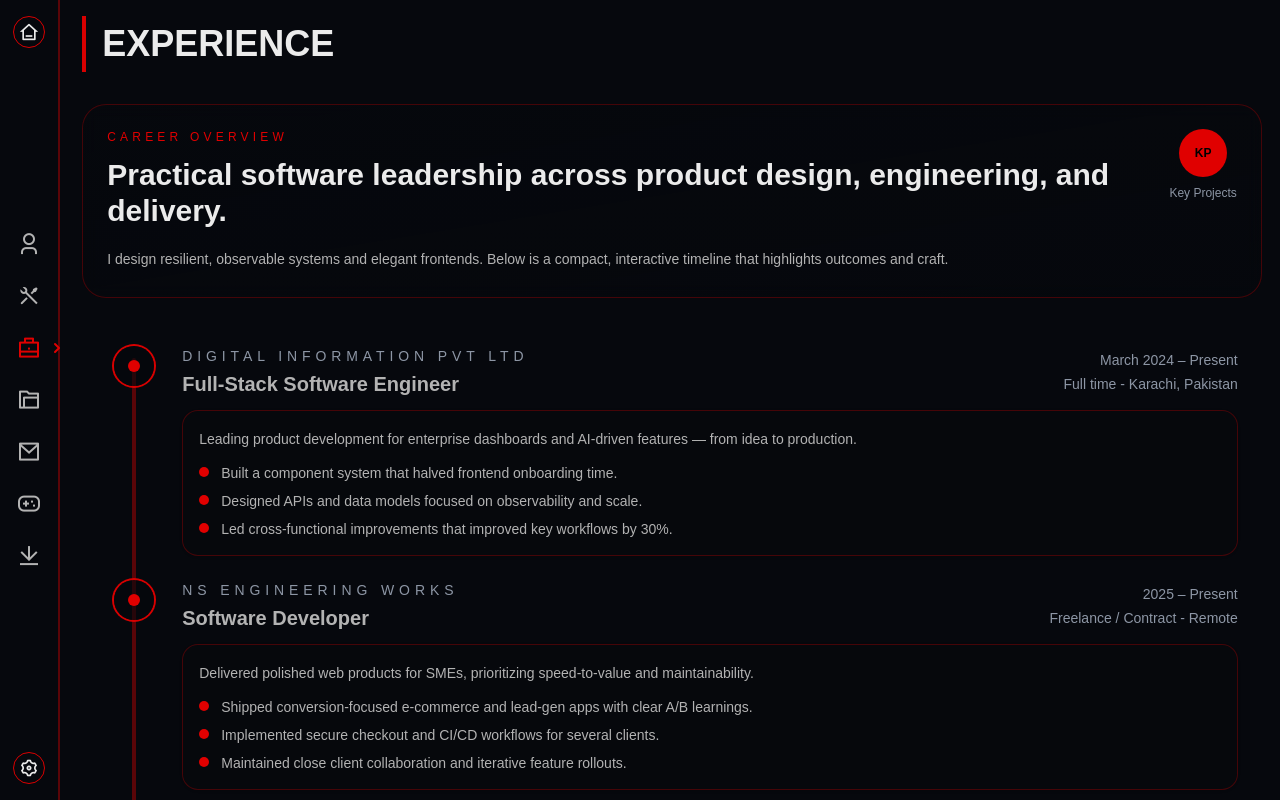
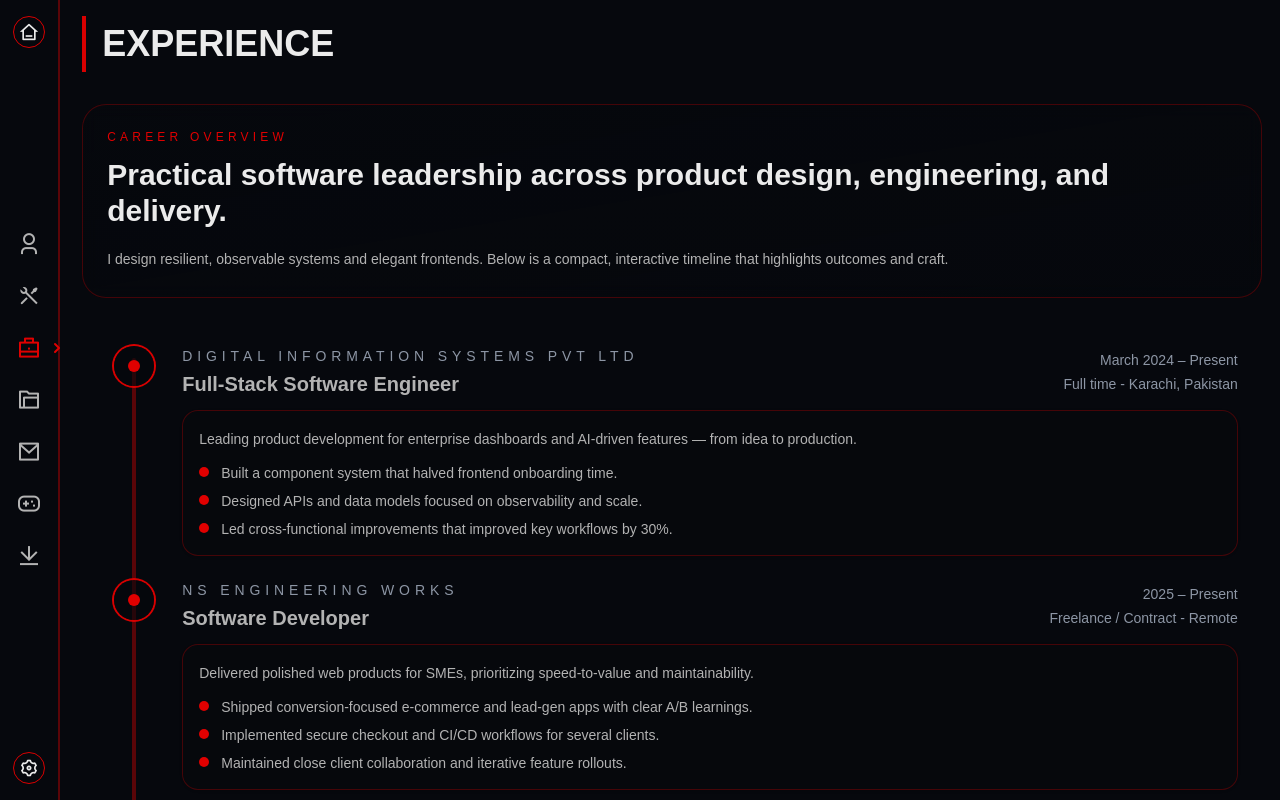
Before and after one commit to konain611/Portfolio, a Next.js app in the folder syedkonainnasir/: page /experience in a window 1280 px wide. Shown: the top 800 px of the page. Built offline with nearby package versions, Linux system fonts and the light colour scheme.

Commit message:
Update page.js

```diff
--- a/syedkonainnasir/src/app/experience/page.js
+++ b/syedkonainnasir/src/app/experience/page.js
@@ -1,7 +1,7 @@
 const experienceItems = [
   {
     role: "Full-Stack Software Engineer",
-    company: "Digital Information Pvt Ltd",
+    company: "Digital Information Systems Pvt Ltd",
     period: "March 2024 – Present",
     location: "Full time - Karachi, Pakistan",
     summary:
@@ -25,6 +25,19 @@ const experienceItems = [
       "Maintained close client collaboration and iterative feature rollouts.",
     ],
   },
+  // {
+  //   role: "Full-Stack Developer",
+  //   company: "Intellecta Genius Fest",
+  //   period: "2025 – Present",
+  //   location: "Freelance / Contract - Remote",
+  //   summary:
+  //     "Delivered polished web products for SMEs, prioritizing speed-to-value and maintainability.",
+  //   highlights: [
+  //     "Shipped conversion-focused e-commerce and lead-gen apps with clear A/B learnings.",
+  //     "Implemented secure checkout and CI/CD workflows for several clients.",
+  //     "Maintained close client collaboration and iterative feature rollouts.",
+  //   ],
+  // },
   {
     role: "Front-End Developer",
     company: "YoungDev Interns",
@@ -57,10 +70,10 @@ export default function ExperiencePage() {
                 I design resilient, observable systems and elegant frontends. Below is a compact, interactive timeline that highlights outcomes and craft.
               </p>
             </div>
-            <div className="hidden sm:flex flex-col items-center justify-center gap-2">
+            {/* <div className="hidden sm:flex flex-col items-center justify-center gap-2">
               <div className="h-12 w-12 rounded-full bg-(--accent) flex items-center justify-center text-xs font-bold text-black">KP</div>
               <p className="text-xs text-(--muted)">Key Projects</p>
-            </div>
+            </div> */}
           </div>
         </section>
 
```
